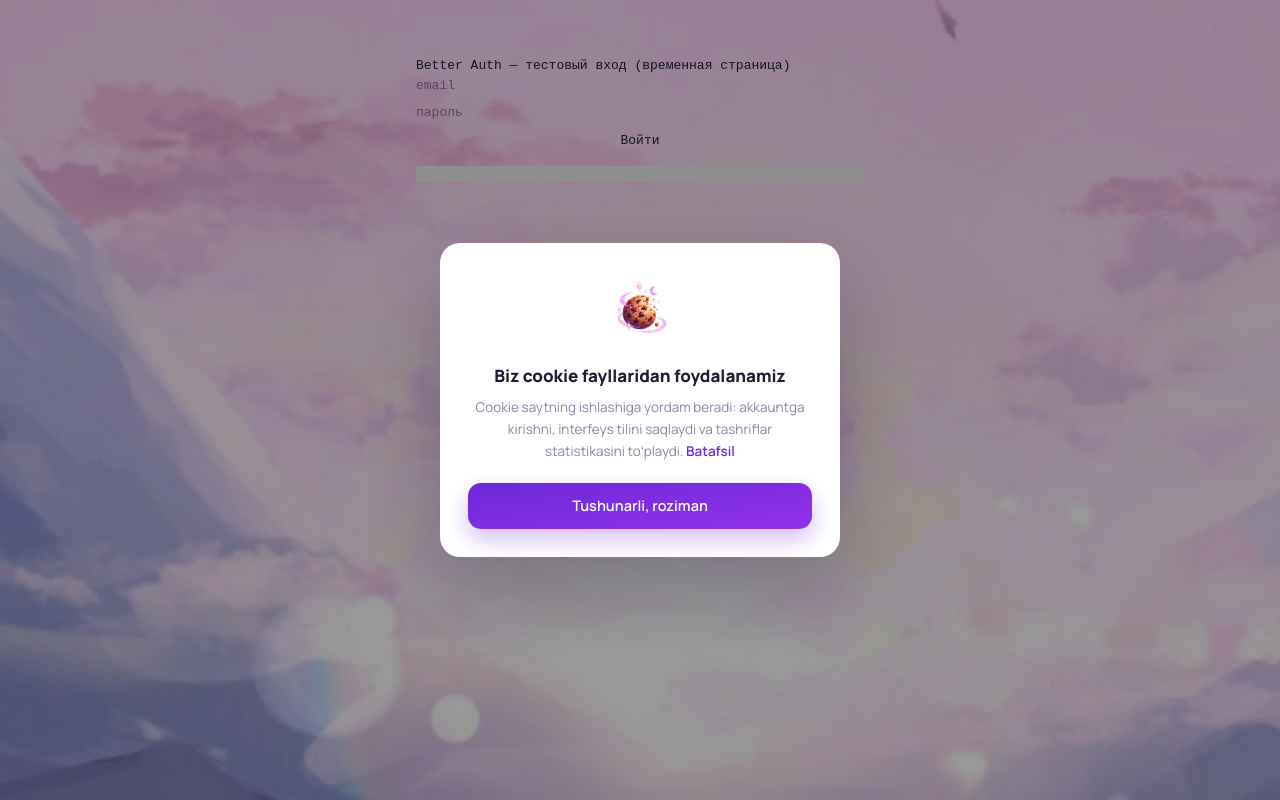
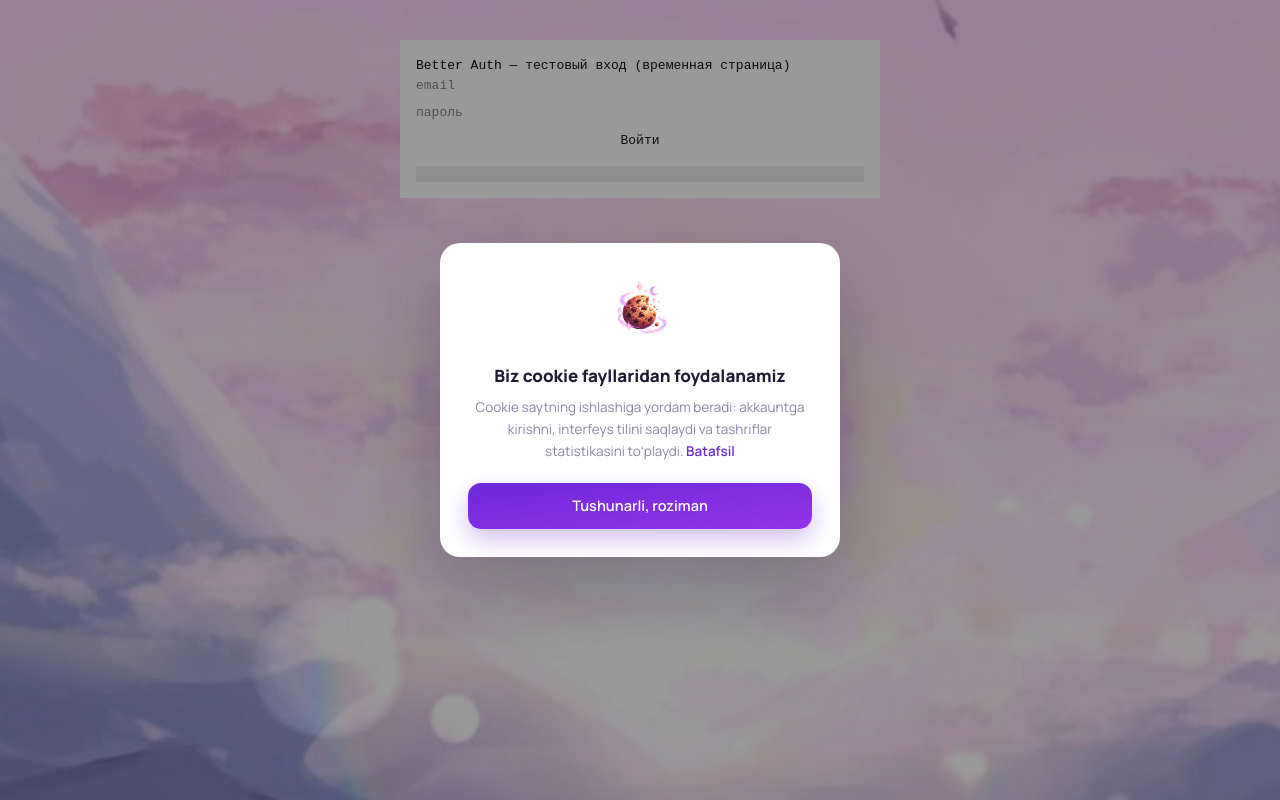
Before and after one commit to tavsiyaapp-startup/Hikoya-website, a Next.js app: page /auth-test in a window 1280 px wide. Built offline with nearby package versions, Linux system fonts and the light colour scheme; no server answers.

Commit message:
auth-test: force light colors, readable over the site's dark theme
The page had no explicit background/text colors, so it inherited the
site's dark theme — light text on the result <pre>'s light-gray
background was effectively invisible.

```diff
--- a/src/app/auth-test/page.tsx
+++ b/src/app/auth-test/page.tsx
@@ -41,7 +41,19 @@ export default function AuthTestPage() {
   }
 
   return (
-    <div style={{ maxWidth: 480, margin: "40px auto", padding: 16, fontFamily: "monospace" }}>
+    <div
+      style={{
+        maxWidth: 480,
+        margin: "40px auto",
+        padding: 16,
+        fontFamily: "monospace",
+        // The site's dark theme leaks in here otherwise (light text on a
+        // light <pre> background, unreadable) — force plain light-mode
+        // colors regardless of it, this page doesn't need to match.
+        background: "#fff",
+        color: "#111",
+      }}
+    >
       <h1>Better Auth — тестовый вход (временная страница)</h1>
       <form onSubmit={signIn} style={{ display: "flex", flexDirection: "column", gap: 8 }}>
         <input
@@ -50,6 +62,7 @@ export default function AuthTestPage() {
           value={email}
           onChange={(e) => setEmail(e.target.value)}
           required
+          style={{ color: "#111", background: "#fff" }}
         />
         <input
           type="password"
@@ -57,12 +70,23 @@ export default function AuthTestPage() {
           value={password}
           onChange={(e) => setPassword(e.target.value)}
           required
+          style={{ color: "#111", background: "#fff" }}
         />
         <button type="submit" disabled={pending}>
           {pending ? "..." : "Войти"}
         </button>
       </form>
-      <pre style={{ whiteSpace: "pre-wrap", marginTop: 16, background: "#eee", padding: 8 }}>{result}</pre>
+      <pre
+        style={{
+          whiteSpace: "pre-wrap",
+          marginTop: 16,
+          background: "#eee",
+          color: "#111",
+          padding: 8,
+        }}
+      >
+        {result}
+      </pre>
     </div>
   );
 }
```
